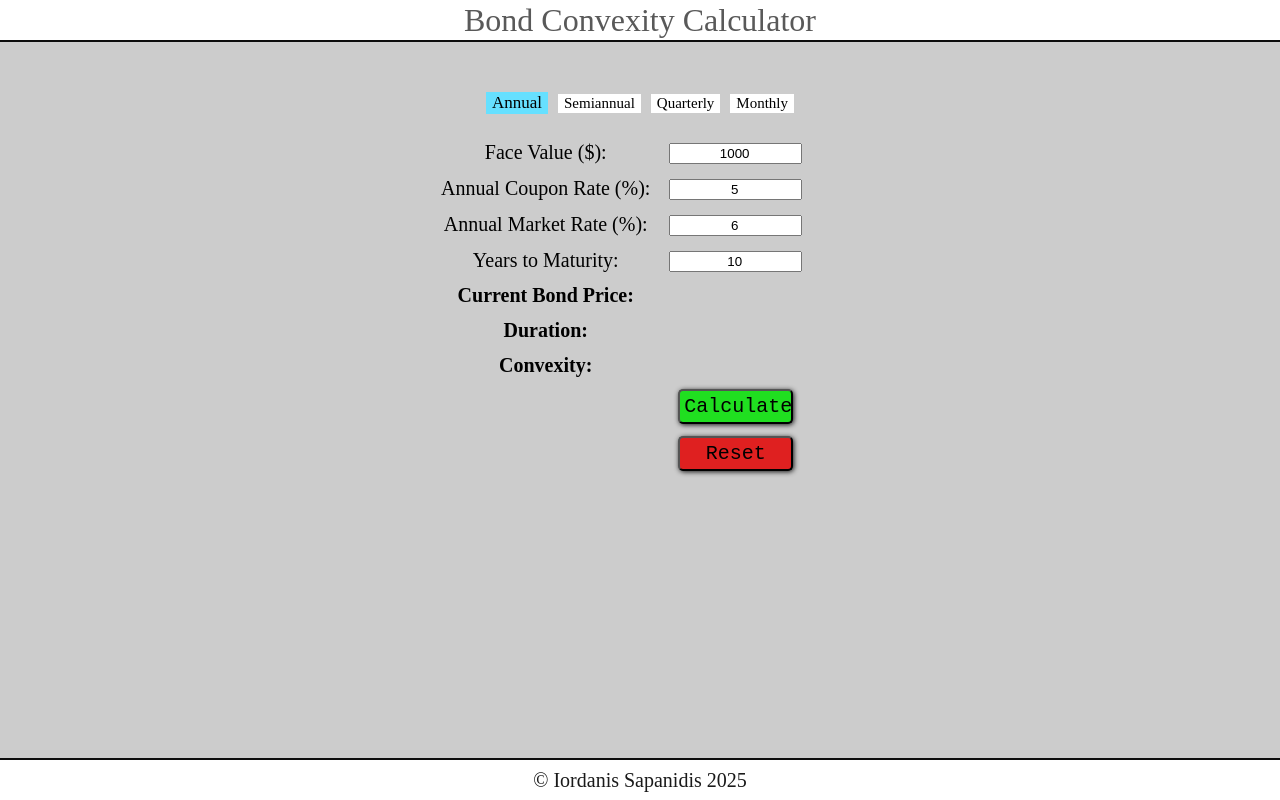
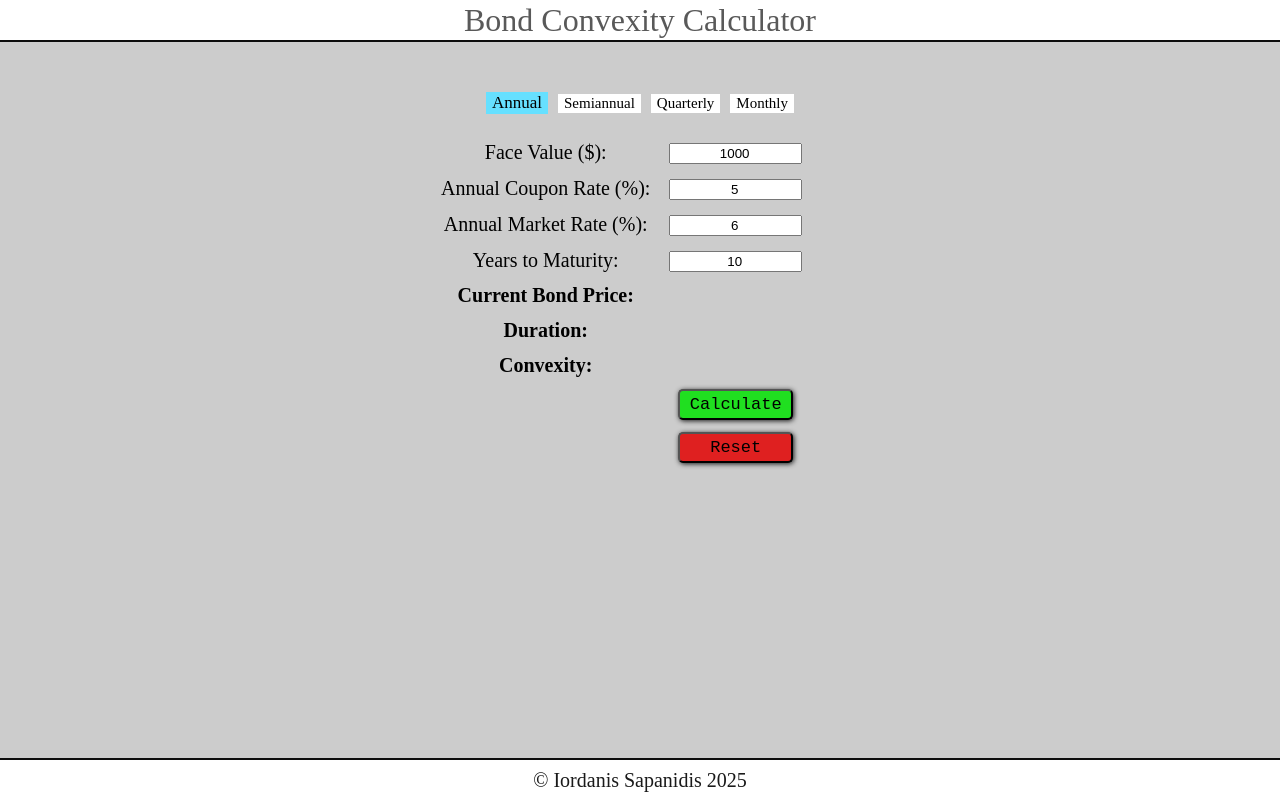
Before and after one commit to jordanProjects28/bond-insights, a React (Vite) app: page / in a window 1280 px wide. Built offline with nearby package versions, Linux system fonts and the light colour scheme.

Commit message:
Update index.css

```diff
--- a/src/index.css
+++ b/src/index.css
@@ -155,7 +155,7 @@ input::-webkit-inner-spin-button {
 
 .calculator td button {
   width: 115px;
-  font-size: 20px;
+  font-size: 17px;
   font-family:  monospace, Times;
   cursor: pointer;
   border-radius: 5px;
```
